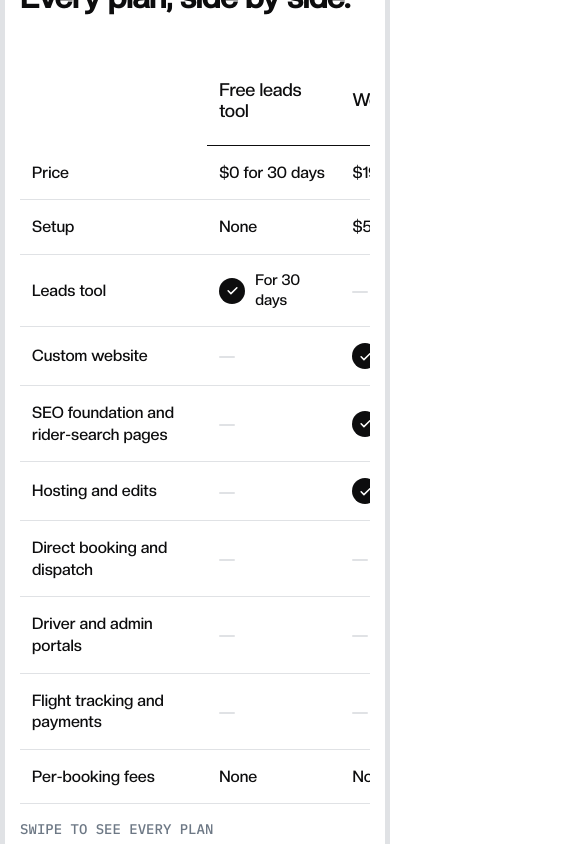
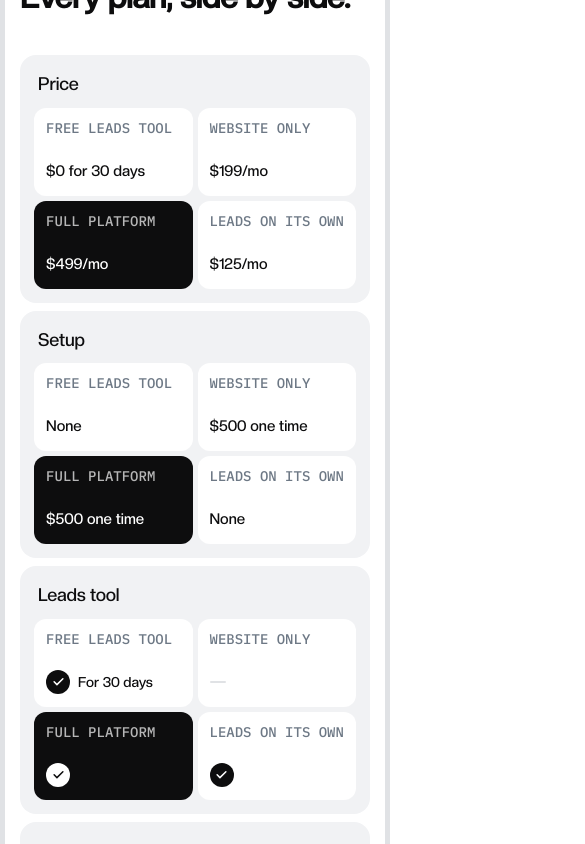
Before and after one commit to ChristianWare/fnf_27, a Next.js app: page /pricing in a window 390 px wide. Shown: the part 2700-3544 px from the top of the page, 585 px wide, since content can reach past the window. Built offline with nearby package versions, Linux system fonts and the light colour scheme.

Commit message:
Pricing: responsive after-30-days and comparison chart

```diff
--- a/src/components/PricingPage/AfterThirtyDays/AfterThirtyDays.module.css
+++ b/src/components/PricingPage/AfterThirtyDays/AfterThirtyDays.module.css
@@ -56,6 +56,39 @@
 }
 
 .imgActive {
+  opacity: 1;
+}
+
+/* The photo and cards inside each choice: only shown at 868px and below. */
+.inlineMedia {
+  display: none;
+  flex-direction: column;
+  gap: 0.5rem;
+  padding: 0 1.2rem 1.2rem;
+}
+
+.inlineCards {
+  display: grid;
+  grid-template-columns: repeat(2, minmax(0, 1fr));
+  gap: 0.5rem;
+}
+
+.inlineCards .stat,
+.inlineCards .note {
+  min-height: 17rem;
+  padding: 2rem;
+  border-radius: 2rem;
+}
+
+.inlinePhoto {
+  position: relative;
+  aspect-ratio: 1 / 1.05;
+  border-radius: 2rem;
+  overflow: hidden;
+  background-color: var(--light2);
+}
+
+.inlinePhoto .img {
   opacity: 1;
 }
 
@@ -312,14 +345,44 @@
   }
 }
 
-/* Tablets: no photo. */
-@media screen and (max-width: 1268px) {
+/* 1068px: the colored card and the note side by side, with the photo under
+   them, on the left; the choices on the right. */
+@media screen and (max-width: 1068px) {
   .grid {
-    grid-template-columns: minmax(0, 0.8fr) minmax(0, 1.4fr);
+    grid-template-columns: minmax(0, 1fr) minmax(0, 1.75fr);
+    grid-template-rows: auto minmax(30rem, 1fr);
+    grid-template-areas:
+      "middle options"
+      "photo options";
+    min-height: 0;
   }
 
   .photo {
-    display: none;
+    grid-area: photo;
+  }
+
+  .middle {
+    grid-area: middle;
+    flex-direction: row;
+  }
+
+  .options {
+    grid-area: options;
+  }
+
+  .middle .stat,
+  .middle .note {
+    min-height: 17rem;
+    padding: 2rem;
+  }
+
+  .statValue {
+    font-size: 4.4rem;
+  }
+
+  .noteIcon {
+    width: 3.6rem;
+    height: 3.6rem;
   }
 }
 
@@ -331,29 +394,28 @@
   }
 }
 
-/* Phones: the choices first, then the two cards side by side. */
+/* 868px: one column of choices. The open choice holds its own colored card,
+   the note and its photo. */
+@media screen and (max-width: 868px) {
+  .grid {
+    grid-template-columns: repeat(1, 1fr);
+    grid-template-rows: none;
+    grid-template-areas: none;
+  }
+
+  .photo,
+  .middle {
+    display: none;
+  }
+
+  .inlineMedia {
+    display: flex;
+  }
+}
+
 @media screen and (max-width: 768px) {
   .container {
     padding: 7rem 0rem;
-  }
-
-  .grid {
-    grid-template-columns: repeat(1, 1fr);
-    min-height: 0;
-  }
-
-  .options {
-    order: 1;
-  }
-
-  .middle {
-    order: 2;
-    flex-direction: row;
-  }
-
-  .stat,
-  .note {
-    min-height: 22rem;
   }
 
   .optionButton {
@@ -374,10 +436,6 @@
     border-radius: 2rem;
   }
 
-  .middle {
-    flex-direction: column;
-  }
-
   .option,
   .stat,
   .note {
@@ -385,6 +443,23 @@
   }
 
   .statValue {
-    font-size: 4.8rem;
+    font-size: 4rem;
+  }
+
+  .inlineMedia {
+    padding: 0 0.8rem 0.8rem;
+  }
+
+  .inlineCards .stat,
+  .inlineCards .note {
+    min-height: 15rem;
+    padding: 1.6rem;
   }
 }
+
+/* Very small phones: the two cards stack. */
+@media screen and (max-width: 420px) {
+  .inlineCards {
+    grid-template-columns: repeat(1, 1fr);
+  }
+}
--- a/src/components/PricingPage/AfterThirtyDays/AfterThirtyDays.tsx
+++ b/src/components/PricingPage/AfterThirtyDays/AfterThirtyDays.tsx
@@ -2,6 +2,7 @@
 
 // What happens when the free leads period ends. The three choices are an
 // accordion: opening one also swaps the photo and the colored card beside it.
+// At 868px and below, the photo and cards move inside the open choice.
 
 import { useState } from "react";
 import Image from "next/image";
@@ -98,7 +99,7 @@ export default function AfterThirtyDays() {
                   alt={o.id === active ? o.alt : ""}
                   aria-hidden={o.id !== active}
                   fill
-                  sizes='(max-width: 1268px) 1px, 28vw'
+                  sizes='(max-width: 868px) 1px, (max-width: 1068px) 36vw, 28vw'
                   className={`${styles.img} ${o.id === active ? styles.imgActive : ""}`}
                 />
               ))}
@@ -167,6 +168,44 @@ export default function AfterThirtyDays() {
                             <li key={b}>{b}</li>
                           ))}
                         </ul>
+
+                        {/* Shown at 868px and below, inside the open choice. */}
+                        <div className={styles.inlineMedia}>
+                          <div className={styles.inlineCards}>
+                            <div
+                              className={`${styles.stat} ${styles[`tone${o.id}`]}`}
+                            >
+                              <div className={styles.statTop}>
+                                <span className={styles.statValue}>
+                                  {o.stat}
+                                </span>
+                                <span className={styles.statLabel}>
+                                  {o.statLabel}
+                                </span>
+                              </div>
+                              <span className={styles.statTag}>{o.tag}</span>
+                            </div>
+                            <div className={styles.note}>
+                              <Bell
+                                className={styles.noteIcon}
+                                aria-hidden='true'
+                              />
+                              <p className={styles.noteText}>
+                                Five days before the end, your dashboard shows
+                                the choice, so it&apos;s never a surprise.
+                              </p>
+                            </div>
+                          </div>
+                          <div className={styles.inlinePhoto}>
+                            <Image
+                              src={o.src}
+                              alt={o.alt}
+                              fill
+                              sizes='(max-width: 868px) 92vw, 1px'
+                              className={styles.img}
+                            />
+                          </div>
+                        </div>
                       </div>
                     </div>
                   </div>
--- a/src/components/PricingPage/ComparePlans/ComparePlans.module.css
+++ b/src/components/PricingPage/ComparePlans/ComparePlans.module.css
@@ -29,8 +29,8 @@
   white-space: nowrap;
 }
 
-/* On narrow screens the table scrolls sideways, with the row labels pinned
-   to the left. */
+/* If the table is ever wider than its space, it scrolls sideways with the
+   row labels pinned to the left. */
 .tableWrap {
   width: 100%;
   overflow-x: auto;
@@ -144,21 +144,118 @@ tbody tr:last-child .featuredCell {
   color: var(--black);
 }
 
-.scrollHint {
+/* The feature cards: only shown at 768px and below. */
+.cards {
   display: none;
-  margin-top: 1.6rem;
+  flex-direction: column;
+  gap: 0.8rem;
+}
+
+.feature {
+  padding: 1.8rem;
+  border-radius: 2rem;
+  background-color: var(--light);
+}
+
+.featureTitle {
+  margin-bottom: 1.4rem;
+  font-size: max(17px, 1.8rem);
+  font-weight: 400;
+  line-height: 1.25;
+  letter-spacing: -0.2px;
+  color: var(--black);
+}
+
+.featureGrid {
+  display: grid;
+  grid-template-columns: repeat(2, minmax(0, 1fr));
+  gap: 0.5rem;
+}
+
+.featureCell {
+  display: flex;
+  flex-direction: column;
+  justify-content: space-between;
+  gap: 1.2rem;
+  min-height: 9.6rem;
+  padding: 1.4rem;
+  border-radius: 1.4rem;
+  background-color: var(--white);
+}
+
+.featurePlan {
   font-family: var(--IBMPlex);
   font-size: 14px;
+  line-height: 1.25;
   text-transform: uppercase;
   color: var(--text);
 }
 
-@media screen and (max-width: 968px) {
-  .scrollHint {
-    display: block;
+.featureValue {
+  display: flex;
+  align-items: center;
+  min-height: 2.6rem;
+}
+
+/* The Full Platform's answer stands out, like its column in the table. */
+.featureCellFeatured {
+  background-color: var(--black);
+}
+
+.featureCellFeatured .featurePlan {
+  color: rgb(255 255 255 / 70%);
+}
+
+.featureCellFeatured .text,
+.featureCellFeatured .withNote {
+  color: var(--white);
+}
+
+.featureCellFeatured .check {
+  background-color: var(--white);
+  color: var(--black);
+}
+
+.featureCellFeatured .dash {
+  background-color: rgb(255 255 255 / 35%);
+}
+
+/* 1068px: the table fits the screen with tighter spacing, no scrolling. */
+@media screen and (max-width: 1068px) {
+  .table {
+    min-width: 0;
+  }
+
+  .corner {
+    width: 27%;
+  }
+
+  .table th,
+  .table td {
+    padding: 1.6rem 1.2rem;
+  }
+
+  .planHead {
+    font-size: 16px;
+  }
+
+  .rowLabel,
+  .text {
+    font-size: 15px;
+  }
+
+  .withNote {
+    gap: 0.8rem;
+    font-size: 14px;
+  }
+
+  .check {
+    width: 2.4rem;
+    height: 2.4rem;
   }
 }
 
+/* 768px: the feature cards replace the table. */
 @media screen and (max-width: 768px) {
   .container {
     padding: 7rem 0rem;
@@ -167,6 +264,18 @@ tbody tr:last-child .featuredCell {
   .top {
     padding-bottom: 4rem;
   }
+
+  .tableWrap {
+    display: none;
+  }
+
+  .cards {
+    display: flex;
+  }
+
+  .text {
+    font-size: 16px;
+  }
 }
 
 @media screen and (max-width: 568px) {
@@ -174,16 +283,23 @@ tbody tr:last-child .featuredCell {
     border-radius: 2rem;
   }
 
-  .table {
-    min-width: 720px;
+  .feature {
+    padding: 1.4rem;
+    border-radius: 1.6rem;
   }
 
-  .corner {
-    width: 26%;
+  .featureTitle {
+    margin-bottom: 1.2rem;
+    padding: 0.4rem 0.4rem 0;
   }
 
-  .table th,
-  .table td {
-    padding: 1.6rem 1.2rem;
+  .featureCell {
+    min-height: 8.8rem;
+    padding: 1.2rem;
+    border-radius: 1.2rem;
+  }
+
+  .text {
+    font-size: 15px;
   }
 }
--- a/src/components/PricingPage/ComparePlans/ComparePlans.tsx
+++ b/src/components/PricingPage/ComparePlans/ComparePlans.tsx
@@ -143,9 +143,29 @@ export default function ComparePlans() {
               </tbody>
             </table>
           </div>
-          <p className={styles.scrollHint} aria-hidden='true'>
-            Swipe to see every plan
-          </p>
+
+          {/* At 768px and below: one card per feature, with each plan's
+              answer side by side, instead of the wide table. */}
+          <div className={styles.cards} data-reveal>
+            {rows.map((row) => (
+              <div className={styles.feature} key={row.label}>
+                <h3 className={styles.featureTitle}>{row.label}</h3>
+                <dl className={styles.featureGrid}>
+                  {plans.map((plan, i) => (
+                    <div
+                      key={plan.id}
+                      className={`${styles.featureCell} ${plan.featured ? styles.featureCellFeatured : ""}`}
+                    >
+                      <dt className={styles.featurePlan}>{plan.name}</dt>
+                      <dd className={styles.featureValue}>
+                        <Cell value={row.values[i]} />
+                      </dd>
+                    </div>
+                  ))}
+                </dl>
+              </div>
+            ))}
+          </div>
         </div>
       </LayoutWrapper>
     </section>
```
